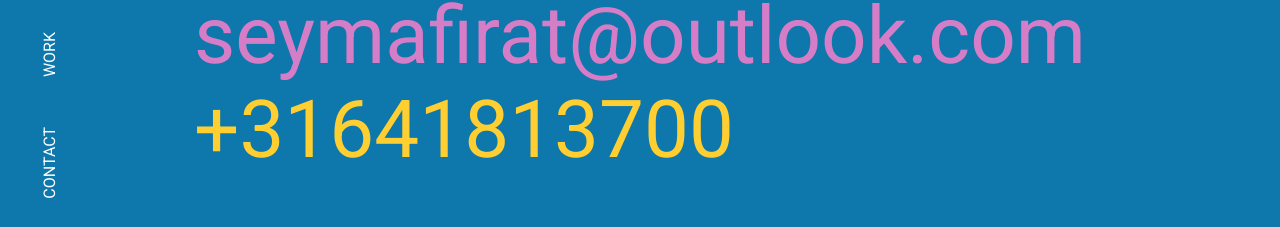
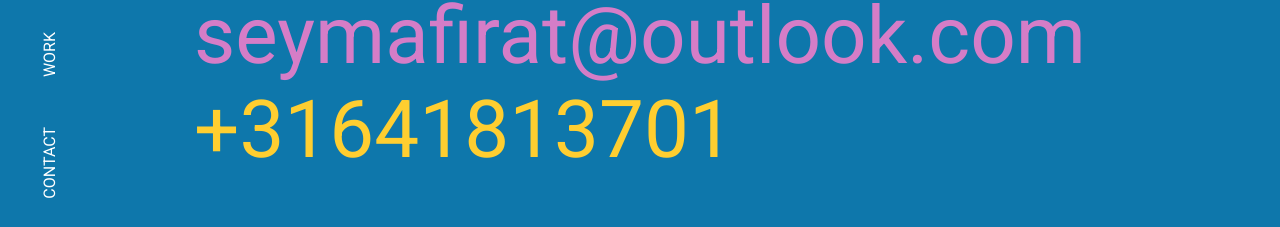
Before and after one commit to seymonyu/seymafirat, a React (Create React App) app: page /contact in a window 1280 px wide. Shown: the part 201-428 px from the top of the page. Built offline with nearby package versions, Linux system fonts and the light colour scheme; a web font is replaced by a local one.

Commit message:
tel no added

```diff
--- a/src/containers/contact/Contact.js
+++ b/src/containers/contact/Contact.js
@@ -27,8 +27,8 @@
             seymafirat@outlook.com
           </div>
           <div className="contact-big">
-            <a className="contact-link-big" href="tel:[phone number]">
-              <span class="bottom">+31641813700</span>
+            <a className="contact-link-big" href="tel:[+31641813701]">
+              <span class="bottom">+31641813701</span>
             </a>
           </div>
           <div className="contact-big"></div>
```
